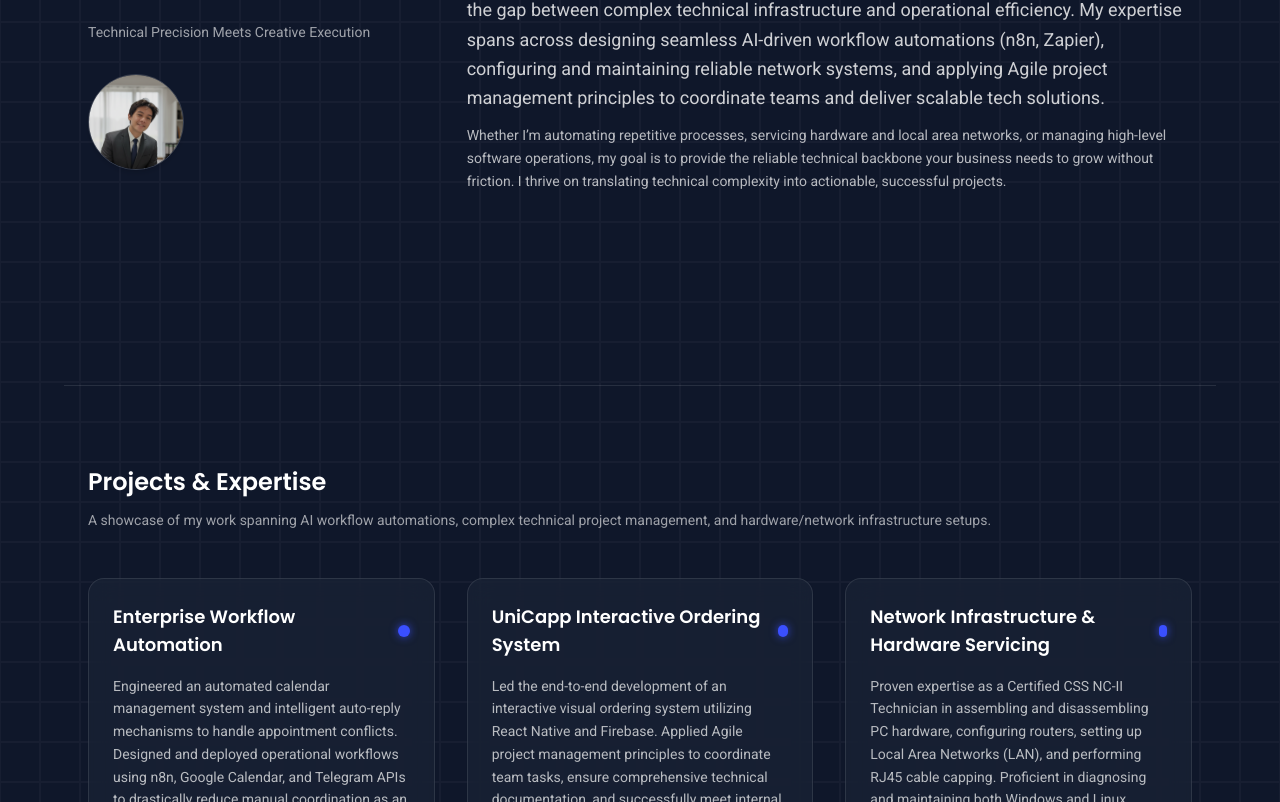
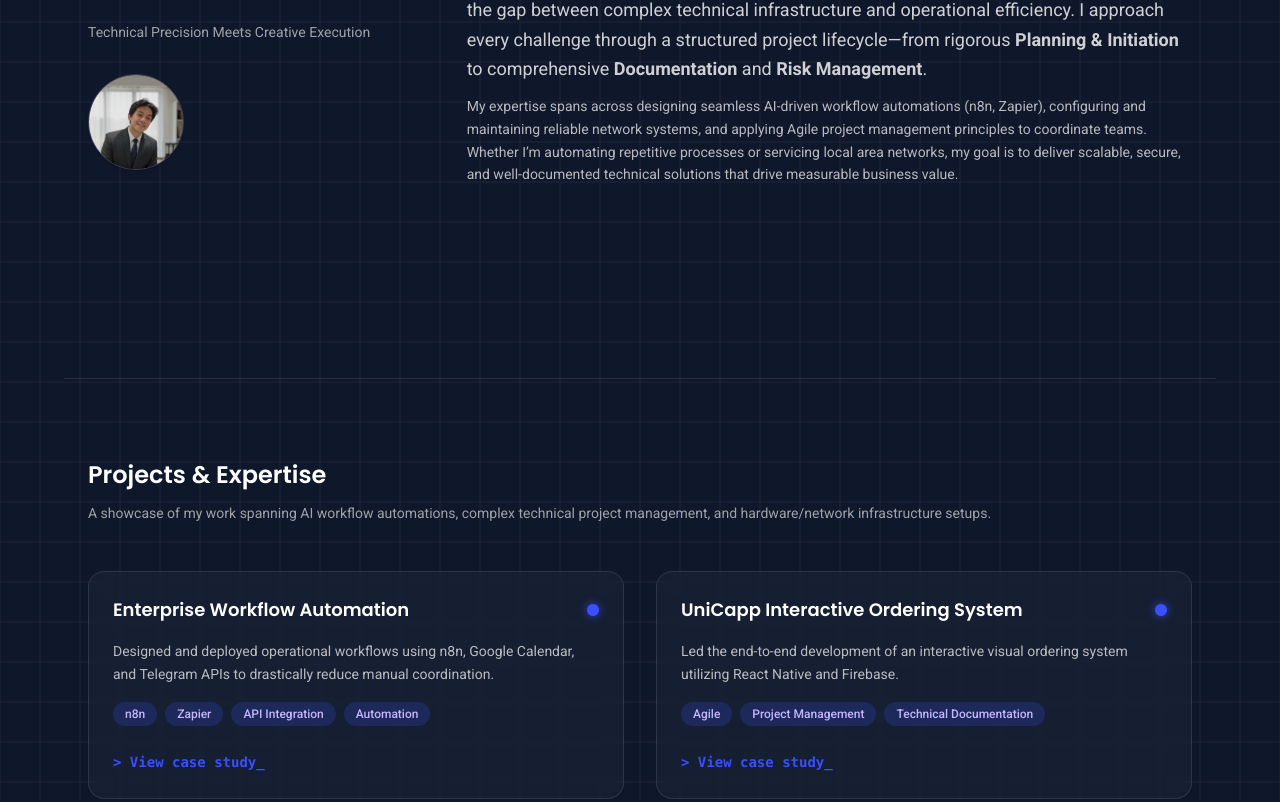
Before and after one commit to KnightMarc/vibe-portfolio-site, a React (Vite) app: page / in a window 1280 px wide. Shown: the part 1458-2260 px from the top of the page. Built offline with nearby package versions, Linux system fonts and the light colour scheme.

Commit message:
feat: implement industry-standard case study format for projects

```diff
--- a/src/components/About.jsx
+++ b/src/components/About.jsx
@@ -34,10 +34,10 @@ function About() {
       >
         <div className="space-y-3">
           <p className="text-lg leading-relaxed text-black/75 dark:text-white/80">
-            As a 3rd-year BSIT student and certified professional (CompTIA ITF+, CSS NC-II), I bridge the gap between complex technical infrastructure and operational efficiency. My expertise spans across designing seamless AI-driven workflow automations (n8n, Zapier), configuring and maintaining reliable network systems, and applying Agile project management principles to coordinate teams and deliver scalable tech solutions.
+            As a 3rd-year BSIT student and certified professional (CompTIA ITF+, CSS NC-II), I bridge the gap between complex technical infrastructure and operational efficiency. I approach every challenge through a structured project lifecycle—from rigorous <strong>Planning & Initiation</strong> to comprehensive <strong>Documentation</strong> and <strong>Risk Management</strong>.
           </p>
           <p className="text-sm leading-relaxed text-black/70 dark:text-white/70">
-            Whether I’m automating repetitive processes, servicing hardware and local area networks, or managing high-level software operations, my goal is to provide the reliable technical backbone your business needs to grow without friction. I thrive on translating technical complexity into actionable, successful projects.
+            My expertise spans across designing seamless AI-driven workflow automations (n8n, Zapier), configuring and maintaining reliable network systems, and applying Agile project management principles to coordinate teams. Whether I’m automating repetitive processes or servicing local area networks, my goal is to deliver scalable, secure, and well-documented technical solutions that drive measurable business value.
           </p>
         </div>
       </motion.div>
--- a/src/components/Projects.jsx
+++ b/src/components/Projects.jsx
@@ -1,27 +1,46 @@
-import { motion } from 'framer-motion';
+import { useState } from 'react';
+import { motion, AnimatePresence } from 'framer-motion';
 
 const projects = [
   {
+    id: 1,
     title: 'Enterprise Workflow Automation',
-    description:
-      'Engineered an automated calendar management system and intelligent auto-reply mechanisms to handle appointment conflicts. Designed and deployed operational workflows using n8n, Google Calendar, and Telegram APIs to drastically reduce manual coordination as an AI Automation Intern.',
+    shortDescription: 'Designed and deployed operational workflows using n8n, Google Calendar, and Telegram APIs to drastically reduce manual coordination.',
+    challenge: 'Manual appointment scheduling and conflicting availability caused inefficiencies and required significant manual oversight.',
+    approach: 'Analyzed workflow bottlenecks and selected n8n, Google Calendar, and Telegram APIs for seamless integration.',
+    solution: 'Engineered an automated calendar management system with intelligent auto-replies to handle appointment conflicts.',
+    results: 'Streamlined weekly schedule monitoring and drastically reduced manual coordination for the CEO.',
     tags: ['n8n', 'Zapier', 'API Integration', 'Automation'],
   },
   {
+    id: 2,
     title: 'UniCapp Interactive Ordering System',
-    description:
-      'Led the end-to-end development of an interactive visual ordering system utilizing React Native and Firebase. Applied Agile project management principles to coordinate team tasks, ensure comprehensive technical documentation, and successfully meet internal sprint deadlines as a Project Manager.',
+    shortDescription: 'Led the end-to-end development of an interactive visual ordering system utilizing React Native and Firebase.',
+    challenge: 'Needed to coordinate a team to build an interactive ordering system under budget constraints and tight deadlines.',
+    approach: 'Applied Agile project management principles, managed sprint deadlines, and created the System Requirements Specification (SRS).',
+    solution: 'Led the development of frontend and backend infrastructure using React Native, Expo, and Firebase.',
+    results: 'Delivered architectural design and comprehensive technical documentation on schedule, meeting internal sprint goals.',
     tags: ['Agile', 'Project Management', 'Technical Documentation'],
   },
   {
+    id: 3,
     title: 'Network Infrastructure & Hardware Servicing',
-    description:
-      'Proven expertise as a Certified CSS NC-II Technician in assembling and disassembling PC hardware, configuring routers, setting up Local Area Networks (LAN), and performing RJ45 cable capping. Proficient in diagnosing and maintaining both Windows and Linux operating systems.',
+    shortDescription: 'Proven expertise as a Certified CSS NC-II Technician in assembling and maintaining PC hardware and networking systems.',
+    challenge: 'Ensuring reliable hardware performance, optimal network connectivity, and minimal downtime in varied computing environments.',
+    approach: 'Followed strict CSS NC-II certification standards for diagnostics, hardware assembly, and network setup.',
+    solution: 'Assembled/disassembled PC hardware, configured routers, set up LANs, and performed RJ45 cable capping.',
+    results: 'Maintained robust, secure, and optimized local network environments across Windows and Linux operating systems.',
     tags: ['LAN Setup', 'Router Configuration', 'Hardware Servicing'],
   },
 ];
 
 function Projects() {
+  const [expandedId, setExpandedId] = useState(null);
+
+  const toggleExpand = (id) => {
+    setExpandedId(expandedId === id ? null : id);
+  };
+
   return (
     <section
       id="projects"
@@ -33,15 +52,15 @@ function Projects() {
           A showcase of my work spanning AI workflow automations, complex technical project management, and hardware/network infrastructure setups.
         </p>
       </div>
-      <div className="grid gap-8 sm:grid-cols-2 lg:grid-cols-3">
+      <div className="grid gap-8 sm:grid-cols-1 lg:grid-cols-2">
         {projects.map((project, index) => (
           <motion.article
-            key={project.title}
+            key={project.id}
             initial={{ opacity: 0, y: 30 }}
             whileInView={{ opacity: 1, y: 0 }}
             viewport={{ once: true, amount: 0.1 }}
             transition={{ duration: 0.5, delay: index * 0.1 }}
-            className="flex flex-col gap-4 rounded-2xl border border-black/10 bg-white p-6 shadow-sm transition-all duration-300 ease-out hover:-translate-y-1 hover:shadow-md hover:border-violentBlue/50 dark:bg-darkCard/50 dark:border-white/10 dark:backdrop-blur-md dark:hover:neon-glow group"
+            className={`flex flex-col gap-4 rounded-2xl border border-black/10 bg-white p-6 shadow-sm transition-all duration-300 ease-out hover:shadow-md hover:border-violentBlue/50 dark:bg-darkCard/50 dark:border-white/10 dark:backdrop-blur-md dark:hover:neon-glow group ${expandedId === project.id ? 'lg:col-span-2' : ''}`}
           >
             <div className="flex items-center justify-between">
               <h3 className="text-lg font-semibold heading-font dark:text-white group-hover:text-violentBlue transition-colors duration-300">
@@ -49,9 +68,11 @@ function Projects() {
               </h3>
               <span className="h-3 w-3 rounded-full bg-violentBlue dark:shadow-[0_0_8px_rgba(58,79,255,0.8)]"></span>
             </div>
+
             <p className="text-sm leading-relaxed text-black/70 dark:text-white/70">
-              {project.description}
+              {project.shortDescription}
             </p>
+
             <div className="flex flex-wrap gap-2">
               {project.tags.map((tag) => (
                 <span
@@ -62,12 +83,45 @@ function Projects() {
                 </span>
               ))}
             </div>
+
+            <AnimatePresence>
+              {expandedId === project.id && (
+                <motion.div
+                  initial={{ opacity: 0, height: 0 }}
+                  animate={{ opacity: 1, height: 'auto' }}
+                  exit={{ opacity: 0, height: 0 }}
+                  transition={{ duration: 0.3 }}
+                  className="overflow-hidden border-t border-black/10 dark:border-white/10 mt-4 pt-4"
+                >
+                  <div className="grid grid-cols-1 md:grid-cols-2 gap-6 text-sm">
+                    <div>
+                      <h4 className="font-semibold text-black dark:text-white mb-2 uppercase tracking-wide text-xs text-violentBlue dark:text-violet-400">The Challenge</h4>
+                      <p className="text-black/70 dark:text-white/70 leading-relaxed">{project.challenge}</p>
+                    </div>
+                    <div>
+                      <h4 className="font-semibold text-black dark:text-white mb-2 uppercase tracking-wide text-xs text-violentBlue dark:text-violet-400">The Approach</h4>
+                      <p className="text-black/70 dark:text-white/70 leading-relaxed">{project.approach}</p>
+                    </div>
+                    <div>
+                      <h4 className="font-semibold text-black dark:text-white mb-2 uppercase tracking-wide text-xs text-violentBlue dark:text-violet-400">The Solution</h4>
+                      <p className="text-black/70 dark:text-white/70 leading-relaxed">{project.solution}</p>
+                    </div>
+                    <div>
+                      <h4 className="font-semibold text-black dark:text-white mb-2 uppercase tracking-wide text-xs text-violentBlue dark:text-violet-400">The Results</h4>
+                      <p className="text-black/70 dark:text-white/70 leading-relaxed">{project.results}</p>
+                    </div>
+                  </div>
+                </motion.div>
+              )}
+            </AnimatePresence>
+
             <div className="mt-auto pt-2">
               <button
+                onClick={() => toggleExpand(project.id)}
                 type="button"
                 className="text-sm font-semibold text-violentBlue transition-all duration-200 ease-out hover:text-black dark:hover:text-white focus-visible:outline-none focus-visible:ring-2 focus-visible:ring-violentBlue focus-visible:ring-offset-2 font-mono"
               >
-                &gt; View details_
+                {expandedId === project.id ? '< Close details_' : '> View case study_'}
               </button>
             </div>
           </motion.article>
```
